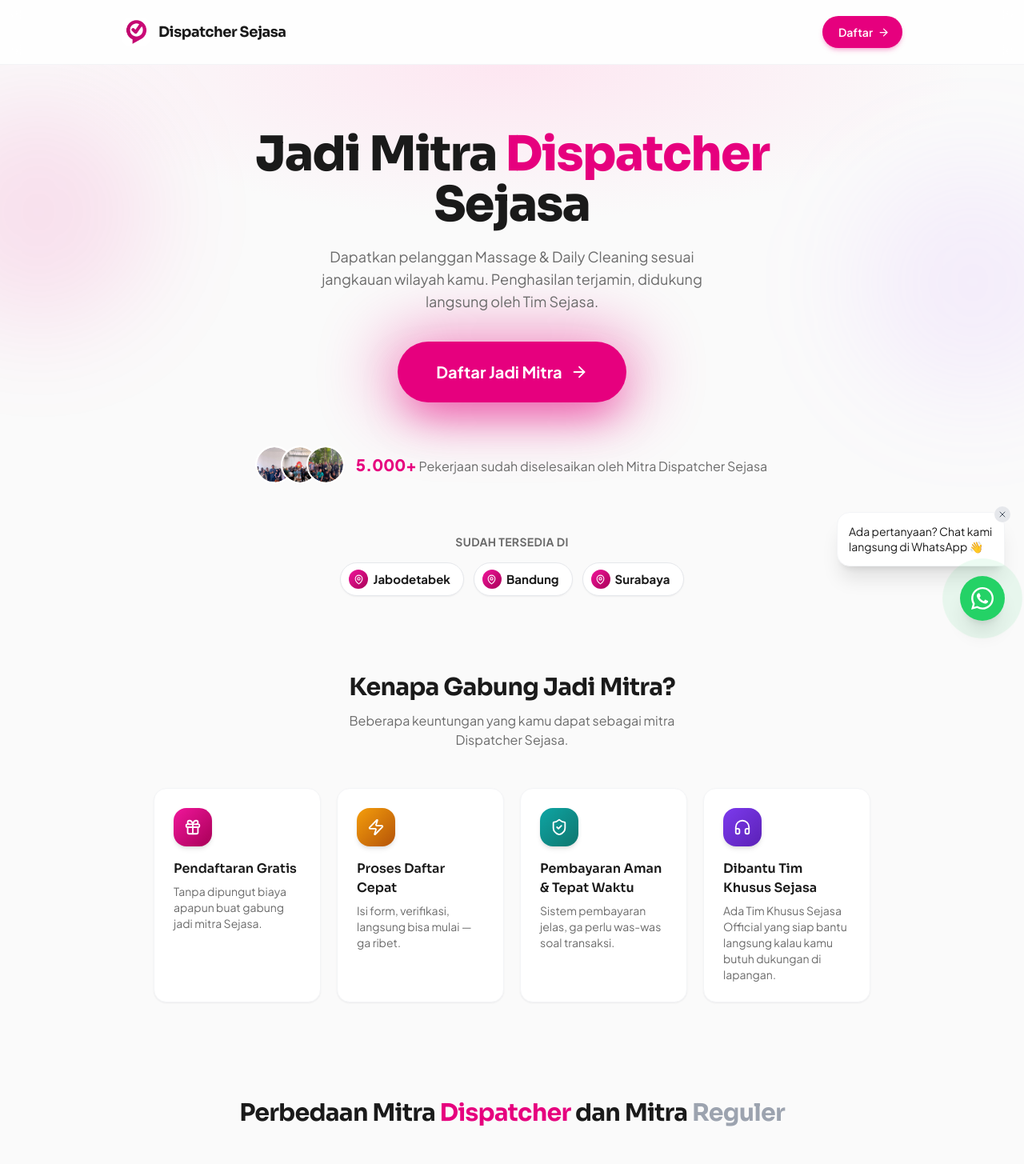
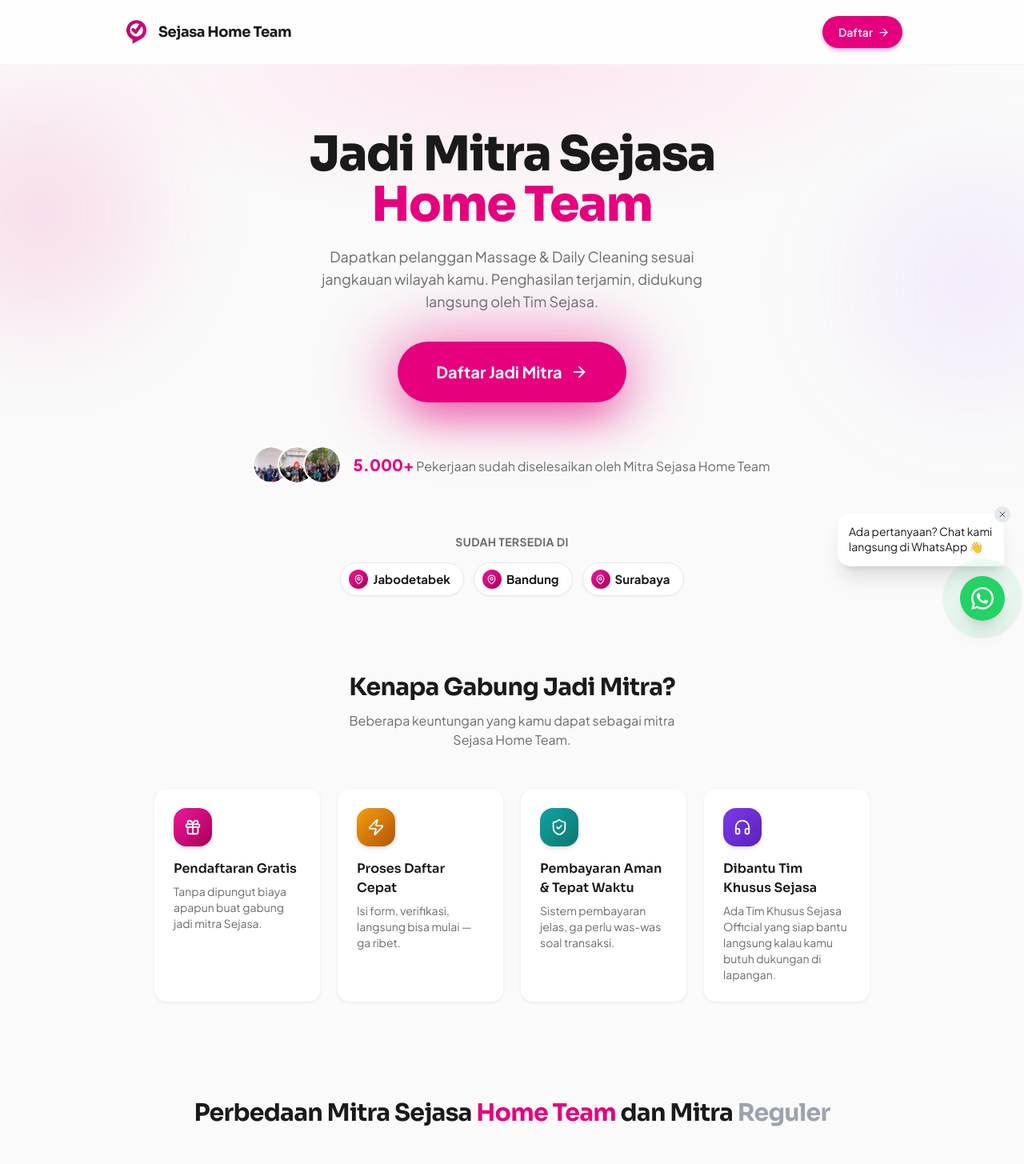
Before and after one commit to sejasaweb-app/rekrutmen-sejasa, a Next.js app: page / in a window 1280 px wide. Shown: the top 1455 px of the page at 80% size. Built offline with nearby package versions, Linux system fonts and the light colour scheme.

Commit message:
rebrand: Mitra Dispatcher -> Mitra Sejasa Home Team

```diff
--- a/app/admin/layout.js
+++ b/app/admin/layout.js
@@ -57,7 +57,7 @@ export default function AdminLayout({ children }) {
         <div className="flex items-center gap-2.5 mb-9 px-2.5">
           <Logo size={36} rounded="rounded-xl" />
           <div>
-            <div className="font-semibold text-sm leading-tight">Rekrutmen Dispatcher</div>
+            <div className="font-semibold text-sm leading-tight">Rekrutmen Sejasa Home Team</div>
             <div className="text-[11px] text-ink-muted leading-tight">Admin Panel</div>
           </div>
         </div>
--- a/app/admin/login/page.js
+++ b/app/admin/login/page.js
@@ -35,7 +35,7 @@ export default function AdminLoginPage() {
           <div className="mb-5">
             <Logo size={44} />
           </div>
-          <h1 className="font-display text-xl font-bold mb-1 tracking-tight">Admin Dispatcher Sejasa</h1>
+          <h1 className="font-display text-xl font-bold mb-1 tracking-tight">Admin Sejasa Home Team</h1>
           <p className="text-ink-muted text-sm mb-7">Masuk untuk kelola pendaftaran mitra.</p>
 
           <form onSubmit={handleLogin} className="space-y-3.5">
@@ -67,7 +67,7 @@ export default function AdminLoginPage() {
             </button>
           </form>
         </div>
-        <p className="text-center text-xs text-ink-muted mt-5">Dispatcher Sejasa — Internal Admin Tool</p>
+        <p className="text-center text-xs text-ink-muted mt-5">Sejasa Home Team — Internal Admin Tool</p>
       </div>
     </main>
   );
--- a/app/apply/page.js
+++ b/app/apply/page.js
@@ -196,7 +196,7 @@ export default function ApplyPage() {
         <div className="mb-6">
           <Logo size={48} />
         </div>
-        <h1 className="font-display font-bold text-2xl mb-1">Daftar Jadi Mitra Dispatcher Sejasa</h1>
+        <h1 className="font-display font-bold text-2xl mb-1">Daftar Jadi Mitra Sejasa Home Team</h1>
         <p className="text-ink-muted mb-8">
           Isi data di bawah ini dengan lengkap dan benar.
         </p>
--- a/app/layout.js
+++ b/app/layout.js
@@ -15,7 +15,7 @@ const sora = Sora({
 });
 
 export const metadata = {
-  title: "Dispatcher Sejasa — Daftar Jadi Mitra",
+  title: "Sejasa Home Team — Daftar Jadi Mitra",
   description: "Formulir pendaftaran mitra Sejasa untuk kategori Massage & Daily Cleaning",
 };
 
--- a/app/page.js
+++ b/app/page.js
@@ -50,9 +50,9 @@ const BENEFITS = [
   },
 ];
 
-// Perbandingan Mitra Dispatcher vs Reguler — Dispatcher sengaja ditonjolkan
+// Perbandingan Mitra Sejasa Home Team vs Reguler — Home Team sengaja ditonjolkan
 // (border & background brand, poin lebih hidup) buat dorong konversi ke jalur ini.
-const DISPATCHER_POINTS = [
+const HOME_TEAM_POINTS = [
   { title: "Job Terjadwal Otomatis", desc: "Tinggal terima, gak perlu buka app terus buat rebutan orderan." },
   { title: "Area Sesuai Wilayah Jangkauan", desc: "Job selalu dekat dari lokasi kamu, hemat waktu & ongkos jalan." },
   { title: "Penghasilan Terjamin", desc: "Ada kepastian income tiap minggu, gak was-was sepi orderan." },
@@ -89,7 +89,7 @@ export default function HomePage() {
         <div className="max-w-5xl mx-auto px-4 sm:px-6 h-16 sm:h-20 flex items-center justify-between">
           <div className="flex items-center gap-2.5">
             <Logo size={36} rounded="rounded-xl" />
-            <span className="font-display font-bold text-[15px] sm:text-lg tracking-tight">Dispatcher Sejasa</span>
+            <span className="font-display font-bold text-[15px] sm:text-lg tracking-tight">Sejasa Home Team</span>
           </div>
           <Link
             href="/apply"
@@ -115,7 +115,7 @@ export default function HomePage() {
         <div className="absolute top-32 -right-20 w-72 h-72 rounded-full bg-purple-400/10 blur-3xl -z-10" />
 
         <h1 className="font-display font-extrabold text-[2.1rem] leading-[1.1] sm:text-6xl sm:leading-[1.05] mb-4 sm:mb-5 max-w-2xl mx-auto tracking-tight pt-2 sm:pt-4">
-          Jadi Mitra <span className="text-brand">Dispatcher</span> Sejasa
+          Jadi Mitra Sejasa <span className="text-brand">Home Team</span>
         </h1>
         <p className="text-ink-muted text-base sm:text-lg max-w-lg mx-auto mb-7 sm:mb-9">
           Dapatkan pelanggan Massage & Daily Cleaning sesuai jangkauan wilayah kamu.
@@ -154,7 +154,7 @@ export default function HomePage() {
             </div>
             <span className="text-sm sm:text-base text-ink-muted text-left leading-snug">
               <span className="font-extrabold text-brand text-base sm:text-xl">5.000+</span>{" "}
-              Pekerjaan sudah diselesaikan oleh Mitra Dispatcher Sejasa
+              Pekerjaan sudah diselesaikan oleh Mitra Sejasa Home Team
             </span>
           </div>
         </div>
@@ -191,7 +191,7 @@ export default function HomePage() {
           <div className="text-center mb-7 sm:mb-12">
             <h2 className="font-display font-bold text-2xl sm:text-3xl mb-2 sm:mb-3 tracking-tight">Kenapa Gabung Jadi Mitra?</h2>
             <p className="text-ink-muted text-[15px] sm:text-base max-w-md mx-auto">
-              Beberapa keuntungan yang kamu dapat sebagai mitra Dispatcher Sejasa.
+              Beberapa keuntungan yang kamu dapat sebagai mitra Sejasa Home Team.
             </p>
           </div>
           <div className="grid grid-cols-2 lg:grid-cols-4 gap-3 sm:gap-5 items-stretch">
@@ -218,17 +218,17 @@ export default function HomePage() {
         </div>
       </section>
 
-      {/* Dispatcher vs Reguler */}
+      {/* Home Team vs Reguler */}
       <section className="px-4 sm:px-6 py-12 sm:py-20 bg-[#FAFAFA]">
         <div className="max-w-4xl mx-auto">
           <div className="text-center mb-7 sm:mb-12">
             <h2 className="font-display font-bold text-2xl sm:text-3xl tracking-tight">
-              Perbedaan Mitra <span className="text-brand">Dispatcher</span> dan Mitra{" "}
+              Perbedaan Mitra Sejasa <span className="text-brand">Home Team</span> dan Mitra{" "}
               <span className="text-gray-400">Reguler</span>
             </h2>
           </div>
           <div className="grid sm:grid-cols-2 gap-4 sm:gap-6 items-start">
-            {/* Dispatcher — ditonjolkan */}
+            {/* Home Team — ditonjolkan */}
             <div
               className="relative rounded-card p-5 sm:p-7 bg-white border-2 shadow-xl"
               style={{ borderColor: "#E6007E" }}
@@ -240,10 +240,10 @@ export default function HomePage() {
                 <CalendarCheck size={22} className="text-white" />
               </div>
               <h3 className="font-display font-bold text-lg sm:text-xl mb-4 text-brand">
-                Mitra Dispatcher
+                Mitra Sejasa Home Team
               </h3>
               <ul className="space-y-3.5">
-                {DISPATCHER_POINTS.map((p) => (
+                {HOME_TEAM_POINTS.map((p) => (
                   <li key={p.title} className="flex gap-2.5">
                     <span
                       className="mt-0.5 shrink-0 w-5 h-5 rounded-full flex items-center justify-center"
--- a/components/FloatingWhatsApp.js
+++ b/components/FloatingWhatsApp.js
@@ -6,7 +6,7 @@ import { X } from "lucide-react";
 import WhatsAppIcon from "./WhatsAppIcon";
 
 const WHATSAPP_NUMBER = "6285117246897";
-const DEFAULT_MESSAGE = "Halo, saya mau tanya soal pendaftaran Mitra Dispatcher Sejasa.";
+const DEFAULT_MESSAGE = "Halo, saya mau tanya soal pendaftaran Mitra Sejasa Home Team.";
 
 export default function FloatingWhatsApp() {
   const pathname = usePathname();
```
